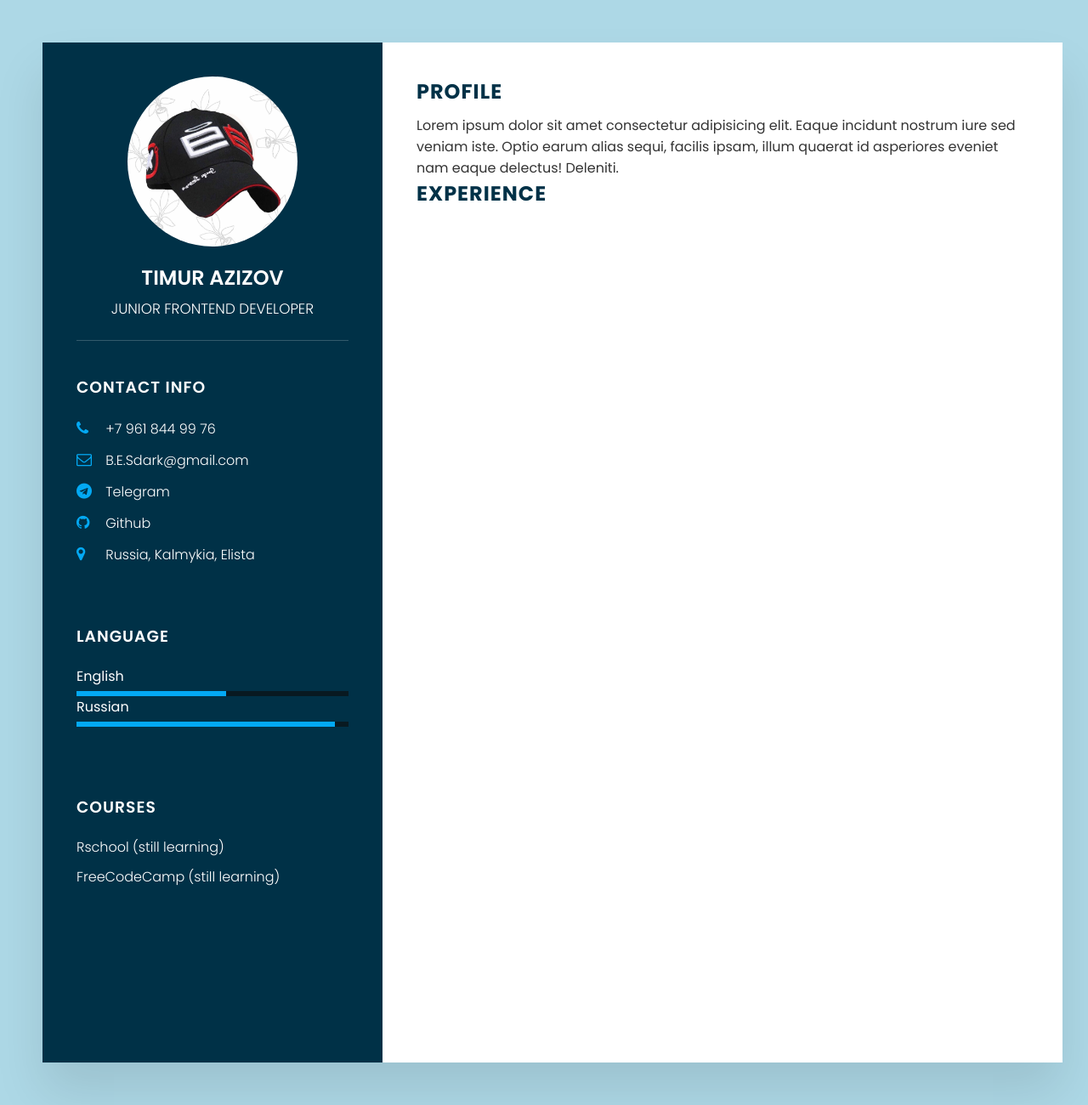
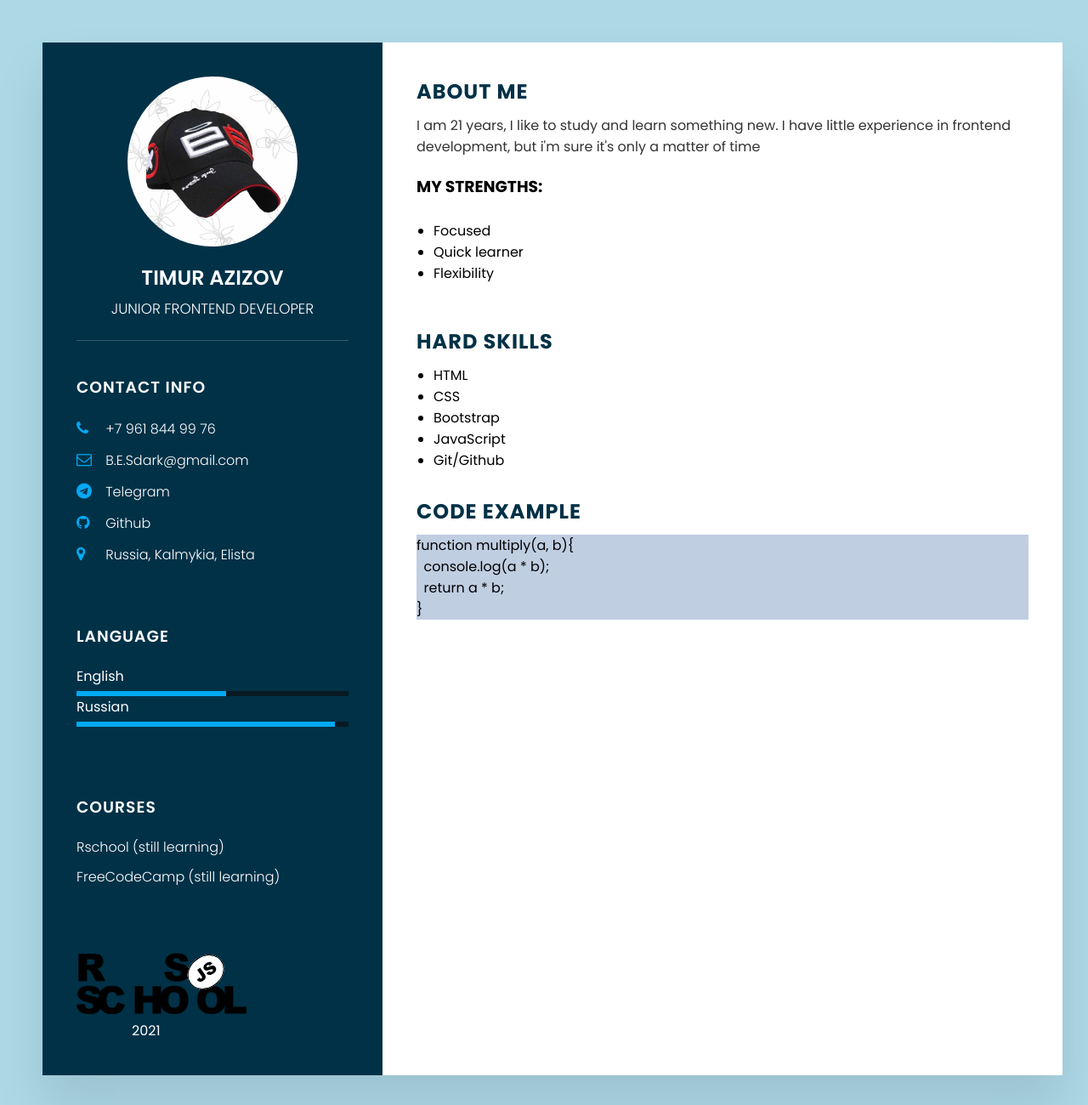
Before and after one commit to jushetcon/rsschool-cv-old-2, a plain HTML site: page index.html in a window 1280 px wide. Shown: the whole page at 85% size. Drawn offline with Linux system fonts and the light colour scheme.

Commit message:
feat: update html/css files

```diff
--- a/index.html
+++ b/index.html
@@ -31,7 +31,7 @@
 
 					<div class="contact__info">
 						<h3 class="title">Contact Info</h3>
-						<ul>
+						<ul class="nodec">
 							<li>
 								<span class="icon"
 									><i class="fa fa-phone" aria-hidden="true"></i
@@ -67,7 +67,7 @@
 
 					<div class="contact__info-language">
 						<h3 class="title">Language</h3>
-						<ul>
+						<ul class="nodec">
 							<li>
 								<span class="text">English</span>
 								<div class="percent">
@@ -84,32 +84,54 @@
 					</div>
 					<div class="Courses__info">
 					<h3 class="title">Courses</h3>
-					<ul>
+					<ul class="nodec">
 						<li>Rschool (still learning)</li>
 						<li>FreeCodeCamp (still learning)</li>
 					</ul>
+				</div>
+				<div class="logo">
+					<img src="rss.svg" alt="rss" href="">
+					<p>2021</p>
 				</div>
 				</div>
 
 				<div class="right__side">
 					<div class="about">
-						<h2 class="title2">Profile</h2>
+						<h2 class="title2">About me</h2>
 						<p>
-							Lorem ipsum dolor sit amet consectetur adipisicing elit. Eaque
-							incidunt nostrum iure sed veniam iste. Optio earum alias sequi,
-							facilis ipsam, illum quaerat id asperiores eveniet nam eaque
-							delectus! Deleniti.
+							I am 21 years, I like to study and learn something new. I have little experience in frontend development, but i'm sure it's only a matter of time
+							<br> <h3>MY STRENGTHS:</h3> <br>
+							<ul>
+								<li>Focused</li>
+								<li>Quick learner</li>
+								<li>Flexibility</li>
+							</ul>
 						</p>
+					</div>
 
-						<div class="about">
-							<h2 class="title2">Experience</h2>
-							<div class="box">
-								<div class="year__company"></div>
-							</div>
-						</div>
+						<div class="about__skills">
+							<h2 class="title2">Hard Skills</h2>
+						<ul>
+							<li>HTML</li>
+							<li>CSS</li>
+							<li>Bootstrap</li>
+							<li>JavaScript</li>
+							<li>Git/Github</li>
+						</ul>
 					</div>
+
+					<div class="code__example">
+						<h2 class="title2">Code Example</h2>
+						<pre>function multiply(a, b){
+  console.log(a * b);
+  return a * b;
+}</pre>
+					</div>
+
 				</div>
 			</div>
 		</main>
+		 <footer class="footer">
+    </footer
 	</body>
 </html>
--- a/style.css
+++ b/style.css
@@ -26,10 +26,6 @@ body {
 	display: grid;
 	grid-template-columns: 1fr 2fr;
 	box-shadow: 0 35px 55px rgba(0, 0, 0, 0.1)
-}
-
-li {
-	list-style: none;
 }
 
 .container .left__side {
@@ -150,6 +146,15 @@ img {
 	color: white;
 }
 
+.logo img {
+	margin-top: 65px;
+}
+
+.logo p {
+	color: #fff;
+	margin-left: 65px;
+}
+
 .Courses__info h3 {
 	margin-top: 80px;
 }
@@ -177,5 +182,26 @@ img {
 }
 
 P {
-	color: #333
+	color: #333;
+	font-weight: 500;
 }
+
+ul.nodec{
+	list-style: none;
+}
+
+.right__side p {
+	margin-bottom: 20px; ;
+}
+
+.right__side li {
+	margin-left: 20px;
+}
+
+.code__example .title2 {
+	margin-top: 30px;
+}
+
+pre {
+background-color:#c0cee2
+}
```
Also changed, not shown: rss.svg (added).
